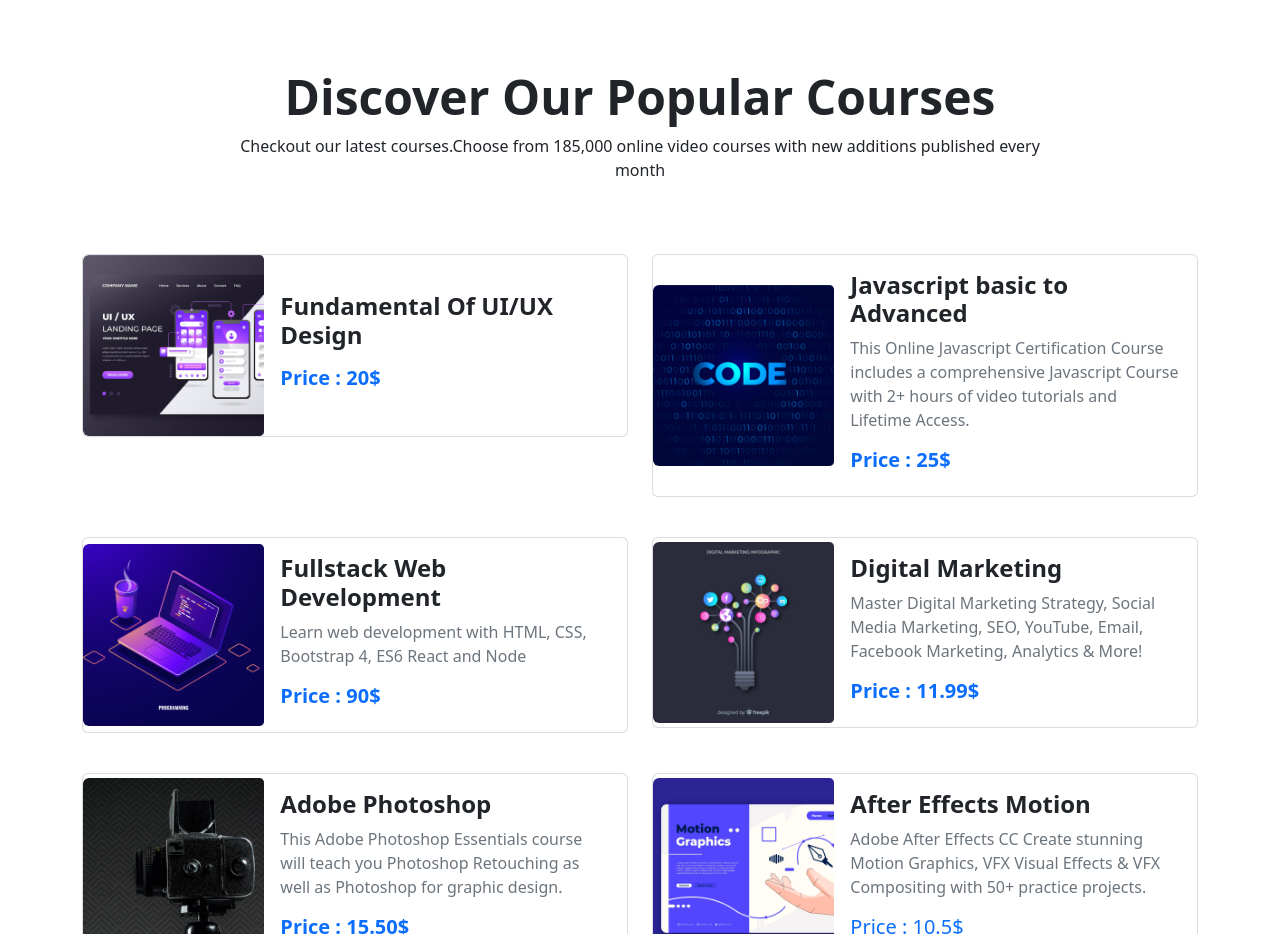
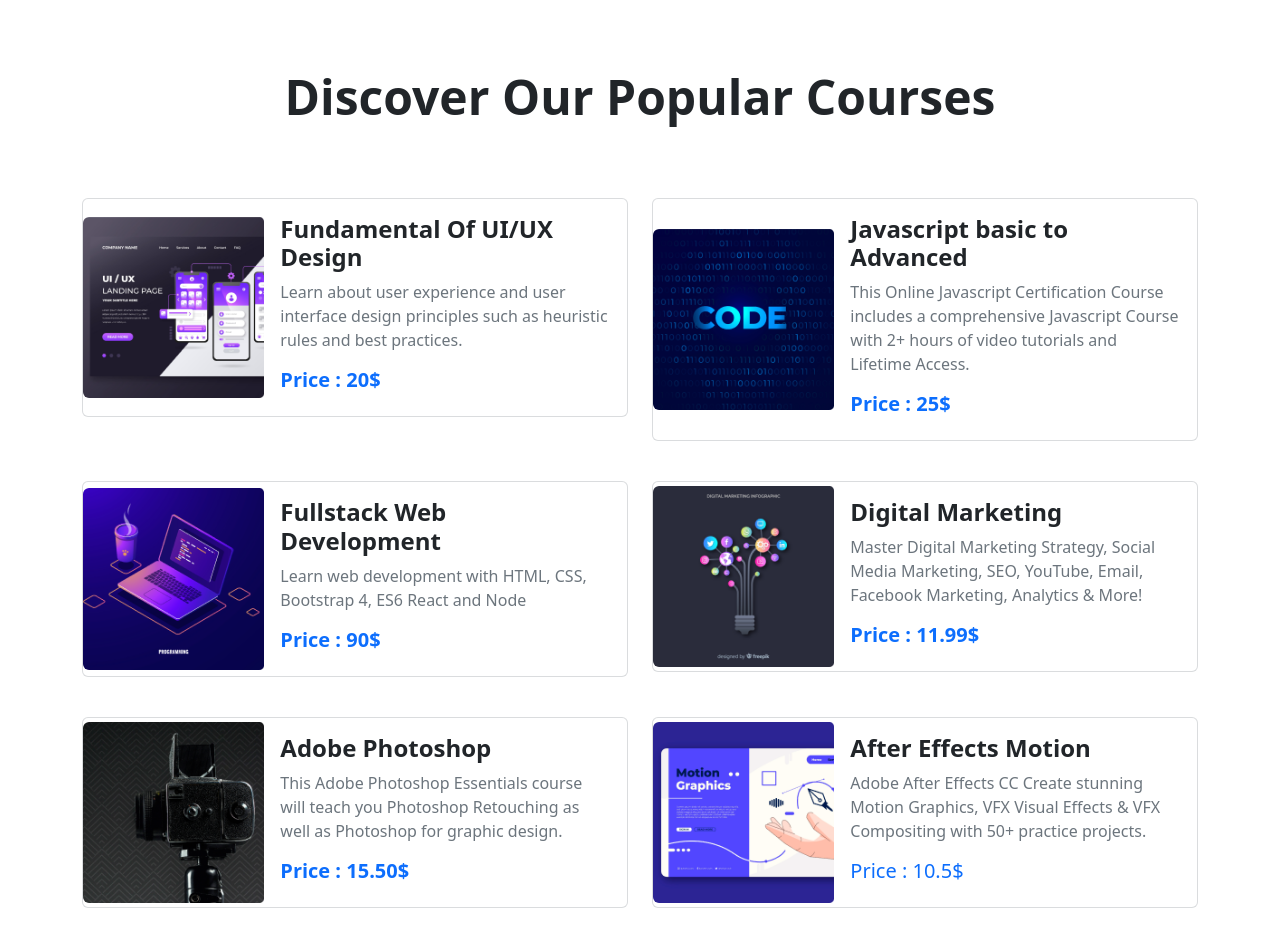
Before and after one commit to asrafacse/Educational-Website, a plain HTML site: page index.html in a window 1280 px wide. Shown: the part 900-1834 px from the top of the page. Drawn offline with nearby package versions, Linux system fonts and the light colour scheme.

Commit message:
sixth commit

```diff
--- a/index.html
+++ b/index.html
@@ -163,8 +163,7 @@
         <section class="my-5">
             <div class="text-center w-75 mx-auto mb-5">
                 <h1 class="display-5 fw-bold">Discover Our Popular Courses</h1>
-                <p>Checkout our latest courses.Choose from 185,000 online video courses with new additions published
-                    every month</p>
+                <p></p>
             </div>
 
 
@@ -178,7 +177,8 @@
                             <div class="col-12 col-md-8">
                                 <div class="card-body">
                                     <h4 class="card-title fw-bold">Fundamental Of UI/UX Design</h4>
-                                    <p class="card-text text-secondary"></p>
+                                    <p class="card-text text-secondary">Learn about user experience and user interface
+                                        design principles such as heuristic rules and best practices.</p>
                                     <h5 class="text-primary fw-bold">Price : 20$</h5>
                                 </div>
                             </div>
```
